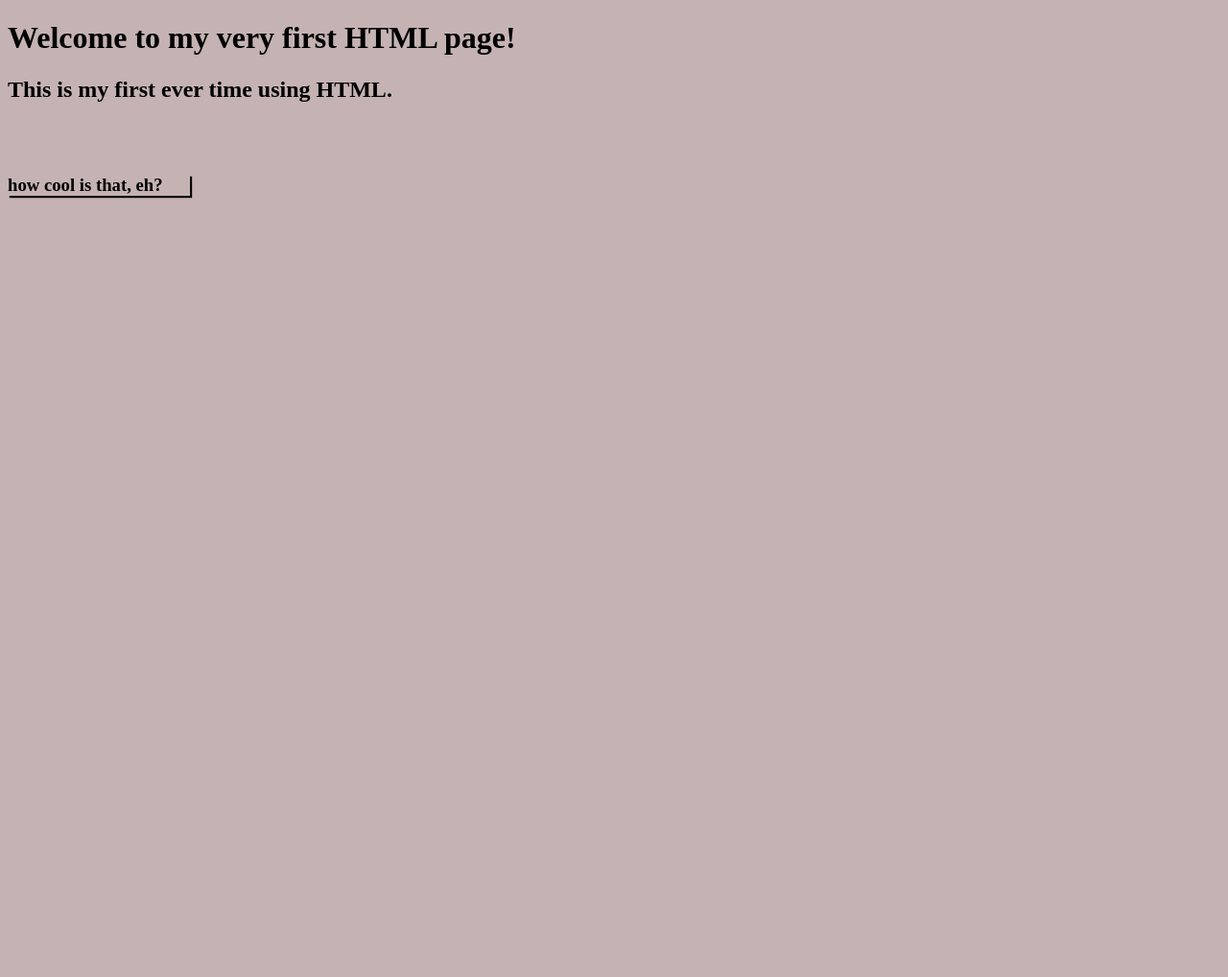
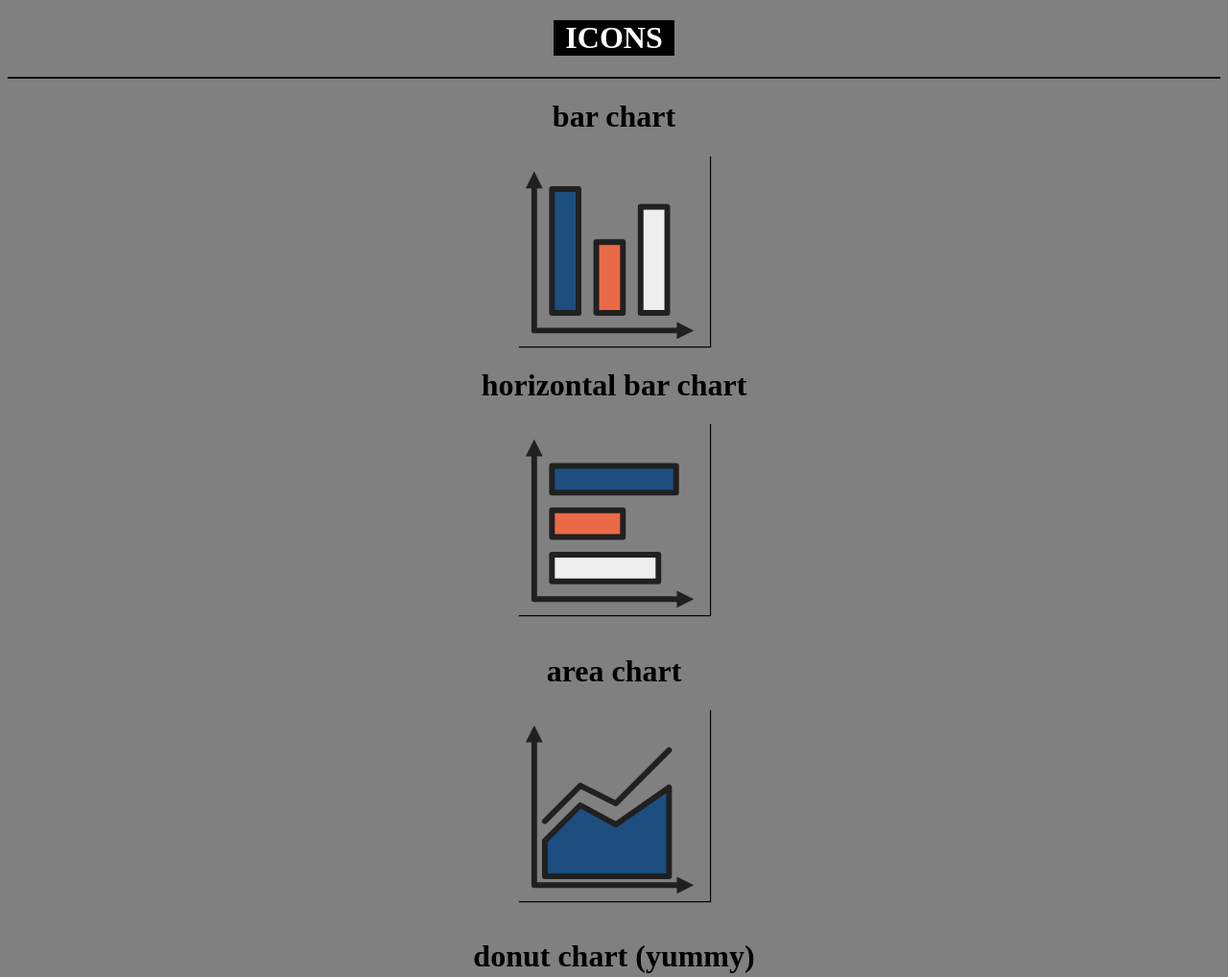
Before and after one commit to logahuff688/Huffman_Logan_SVGIcons, a plain HTML site: page index.html in a window 1280 px wide. Shown: the top 1018 px of the page at 96% size. Before the commit the page ends 800 px from the top, so only its background shows below. Drawn offline with Linux system fonts and the light colour scheme.

Commit message:
made some changes

```diff
--- a/css/main.css
+++ b/css/main.css
@@ -1,13 +1,40 @@
 body {
-
-    background-color: rgb(197, 179, 179);
-
+  background-color: gray;
 }
 
+.header {
+  background-color: black;
+  width: 10%;
+  margin-right: auto;
+  margin-left: auto;
+  text-align: center;
+  color: white;
+}
 
 .footer {
-box-shadow: 2px 2px 1px;
-margin-right: 85%;
+  box-shadow: 2px 2px 1px;
+  margin-right: 85%;
+}
 
+.icons {
+  cursor: pointer;
+  width: 200px;
+  transition: 0.5s;
+  box-shadow: 1px 1px 1px black;
+  margin-left: auto;
+  margin-right: auto;
+  display: block;
+}
 
+.icons:hover {
+  width: 250px;
+  transition: 0.5s;
 }
+
+.title {
+  display: block;
+  margin-right: auto;
+  margin-left: auto;
+  text-align: center;
+  font-size: xx-large;
+}
--- a/index.html
+++ b/index.html
@@ -1,16 +1,67 @@
 <!DOCTYPE html>
 <html lang="en">
-<head>
-    <meta charset="UTF-8">
+  <head>
+    <meta charset="UTF-8" />
     <title>Web Template</title>
-    <link rel="stylesheet" href="css/main.css">
-</head>
-<body>
+    <link rel="stylesheet" href="css/main.css" />
+  </head>
+  <body>
     <!-- This is where site content goes -->
-    <h1>Welcome to my very first HTML page!</h1>
-    <h2>This is my first ever time using HTML.</h2>
-    <br>
-    <br>
-    <h3 class="footer">how cool is that, eh?</h3>
-</body>
+    <h1 class="header">ICONS</h1>
+    <hr color="black" />
+    <div>
+      <h1 class="title">bar chart</h1>
+      <img src="images/bar_chart.svg" alt="bar chart" class="icons" />
+      <h1 class="title">horizontal bar chart</h1>
+      <img
+        src="images/bar_chart_horizontal.svg"
+        alt="bar chart horizontal"
+        class="icons"
+      />
+      <br />
+      <h1 class="title">area chart</h1>
+      <img
+        src="images/area_chart_with_line.svg"
+        alt="area chart"
+        class="icons"
+      />
+      <br />
+      <h1 class="title">donut chart (yummy)</h1>
+      <img src="images/donut_chart.svg" alt="donut chart" class="icons" />
+      <br />
+      <h1 class="title">line chart</h1>
+      <img src="images/line_chart.svg" alt="line chart" class="icons" />
+      <br />
+      <h1 class="title">pie chart (also yummy)</h1>
+      <img src="images/pie_chart.svg" alt="pie chart" class="icons" />
+      <br />
+      <h1 class="title">scatterplot chart</h1>
+      <img
+        src="images/scatterplot_sized_colored.svg"
+        alt="scatterplot chart"
+        class="icons"
+      />
+      <br />
+      <h1 class="title">single area chart</h1>
+      <img
+        src="images/single_area_chart.svg"
+        alt="single area chart"
+        class="icons"
+      />
+      <br />
+      <h1 class="title">stacked bar chart</h1>
+      <img
+        src="images/stacked_bar_chart_sorted.svg"
+        alt="stacked bar chart"
+        class="icons"
+      />
+      <br />
+      <h1 class="title">treemap chart</h1>
+      <img
+        src="images/treemap_chart_colored.svg"
+        alt="treemap chart"
+        class="icons"
+      />
+    </div>
+  </body>
 </html>
```
Also changed, not shown: images/area_chart_with_line.svg (added), images/bar_chart.svg (added), images/bar_chart_horizontal.svg (added), images/donut_chart.svg (added), images/line_chart.svg (added), images/pie_chart.svg (added), images/scatterplot_sized_colored.svg (added), images/single_area_chart.svg (added), images/stacked_bar_chart_sorted.svg (added), images/treemap_chart_colored.svg (added), js/main.js (added).
